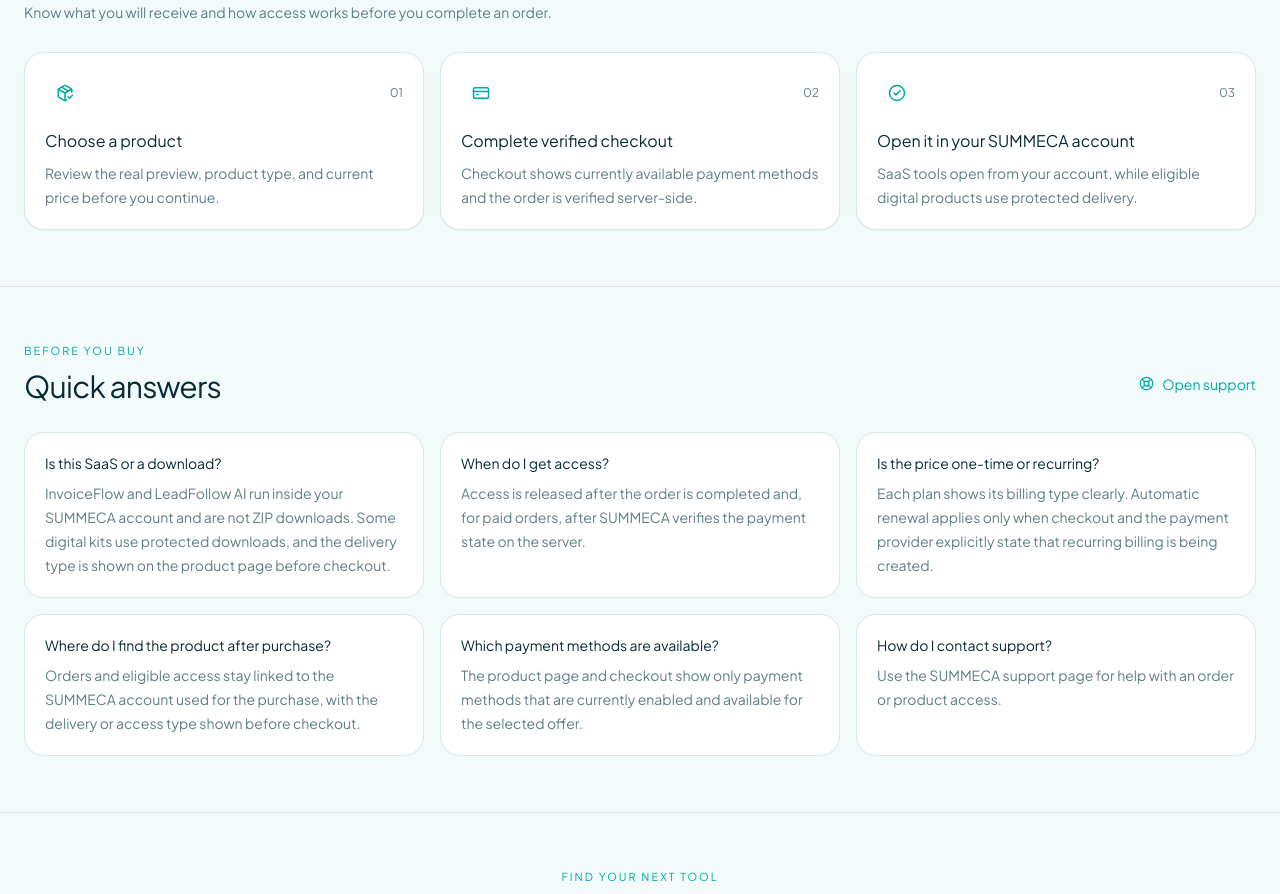
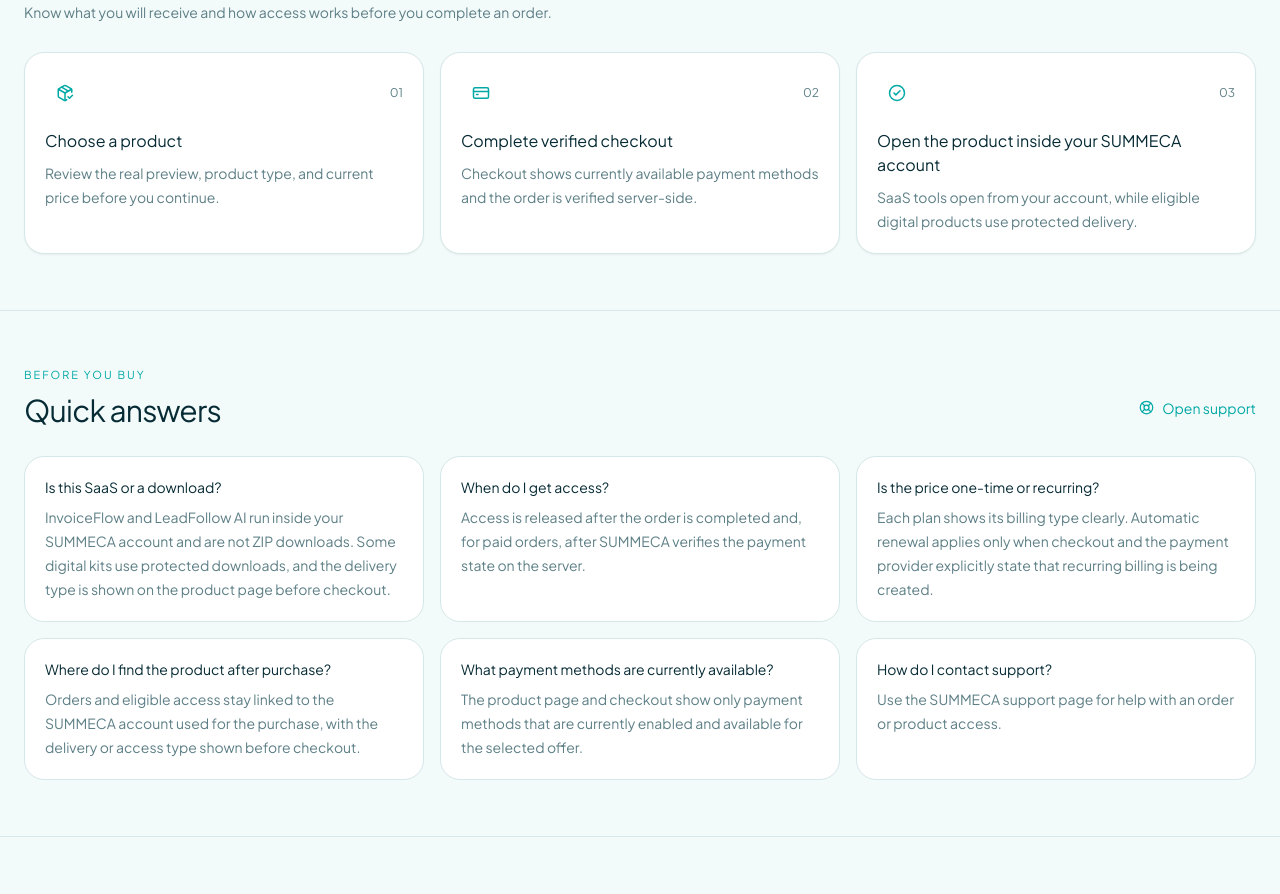
Before and after one commit to MUSTAFA9223/summeca, a Next.js app: page / in a window 1280 px wide. Shown: the part 2100-2994 px from the top of the page. Built offline with nearby package versions, Linux system fonts and the light colour scheme; no server answers; the database is empty.

Commit message:
feat(homepage): align bilingual purchase steps and FAQ wording

```diff
--- a/src/components/home/HomepagePurchaseGuide.tsx
+++ b/src/components/home/HomepagePurchaseGuide.tsx
@@ -34,7 +34,7 @@
           text: 'Checkout shows currently available payment methods and the order is verified server-side.',
         },
         {
-          title: 'Open it in your SUMMECA account',
+          title: 'Open the product inside your SUMMECA account',
           text: 'SaaS tools open from your account, while eligible digital products use protected delivery.',
         },
       ];
@@ -58,7 +58,7 @@
           answer: 'تظل الطلبات وصلاحيات الوصول مرتبطة بحساب SUMMECA الذي أجرى الشراء، ويظهر نوع الوصول أو التسليم للمنتج قبل الدفع.',
         },
         {
-          question: 'ما وسائل الدفع المتاحة؟',
+          question: 'ما وسائل الدفع المتاحة حاليًا؟',
           answer: 'تعرض صفحة المنتج والدفع فقط وسائل الدفع المفعلة والمتاحة حاليًا للعرض المحدد.',
         },
         {
@@ -84,7 +84,7 @@
           answer: 'Orders and eligible access stay linked to the SUMMECA account used for the purchase, with the delivery or access type shown before checkout.',
         },
         {
-          question: 'Which payment methods are available?',
+          question: 'What payment methods are currently available?',
           answer: 'The product page and checkout show only payment methods that are currently enabled and available for the selected offer.',
         },
         {
@@ -141,7 +141,7 @@
               {isArabic ? 'أسئلة شائعة مختصرة' : 'Quick answers'}
             </h2>
           </div>
-          <Link href="/support" className="inline-flex min-h-10 items-center gap-2 self-start text-sm font-700 text-primary hover:underline sm:self-auto">
+          <Link href="/support" className="inline-flex min-h-10 items-center gap-2 self-start text-sm font-700 text-primary hover:underline focus-visible:rounded focus-visible:outline focus-visible:outline-2 focus-visible:outline-offset-2 focus-visible:outline-primary sm:self-auto">
             <LifeBuoy size={15} /> {isArabic ? 'فتح الدعم' : 'Open support'}
           </Link>
         </div>
```
